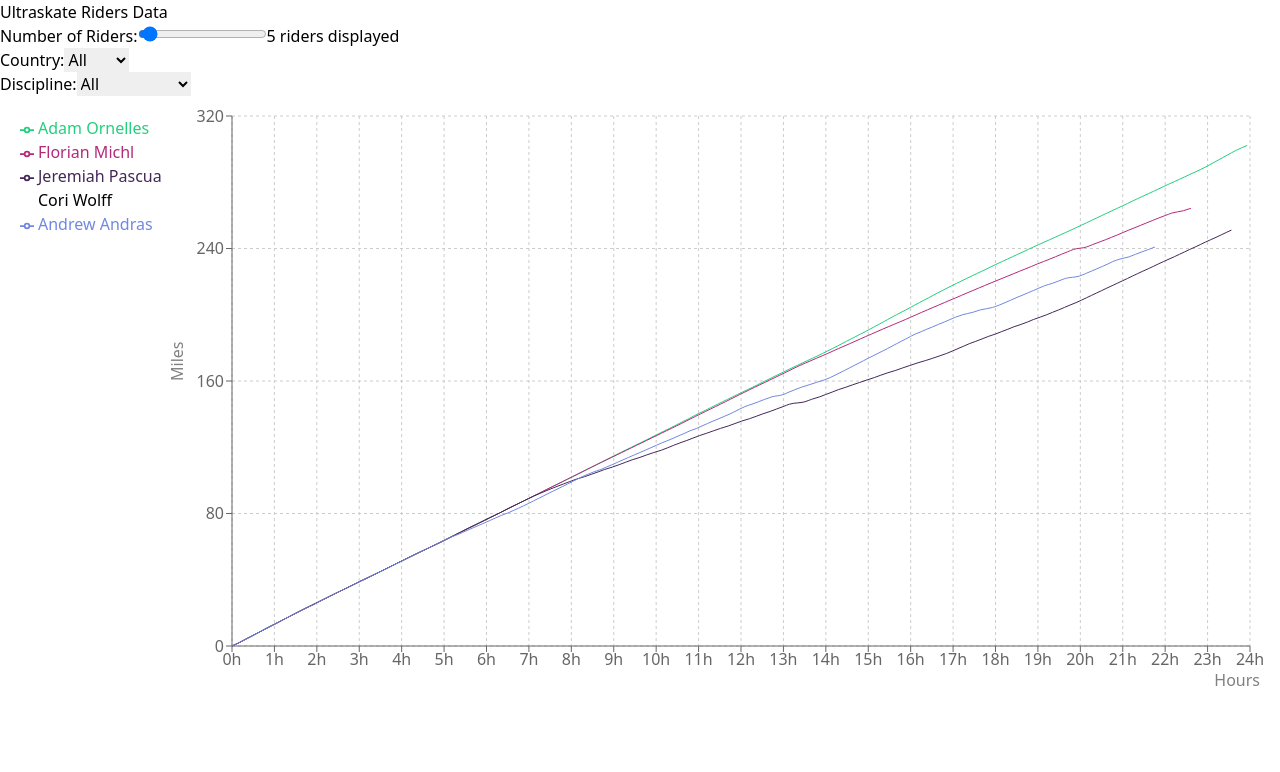
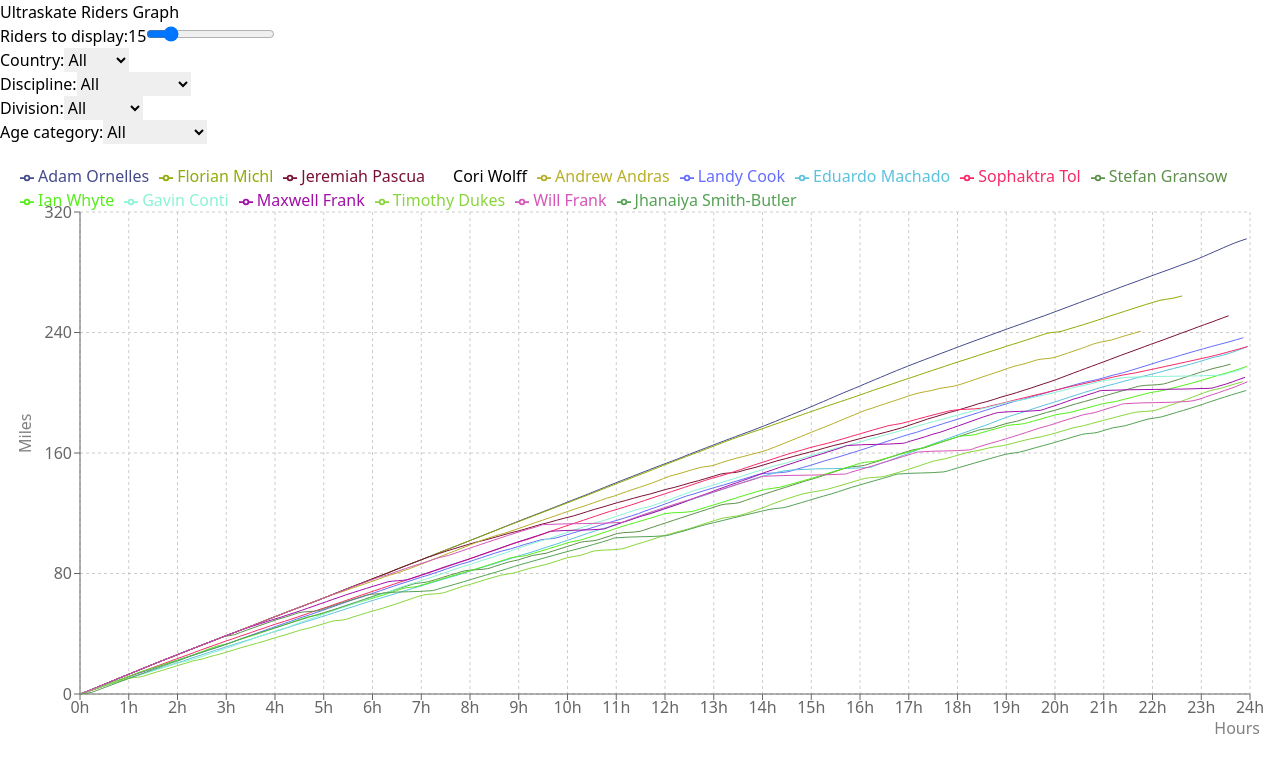
Before and after one commit to MathieuGood/ultraskate-graph, a React (Vite) app: page / in a window 1280 px wide. Shown: the top 772 px of the page. Built offline with nearby package versions, Linux system fonts and the light colour scheme.

Commit message:
Added age category filter. Styled filters.

```diff
--- a/src/App.tsx
+++ b/src/App.tsx
@@ -4,14 +4,13 @@ import RidersChart from "./components/RidersChart"
 import { riders } from "./data/miami_2024.json"
 
 function App() {
-	// const ridersData: RiderStats[] = riders.slice(0, 30)
 	const ridersData: RiderStats[] = riders
 
 	return (
-		<>
-			<h1>Ultraskate Riders Data</h1>
+		<div className="w-full mx-4 p-4">
+			<h1 className="text-2xl font-bold mb-1">Ultraskate Riders Graph</h1>
 			<RidersChart data={ridersData} />
-		</>
+		</div>
 	)
 }
 
--- a/src/components/RidersChart.tsx
+++ b/src/components/RidersChart.tsx
@@ -18,9 +18,11 @@ const RidersChart: React.FC<{ data: RiderStats[] }> = ({ data }) => {
 		{ hour: number; [riderName: string]: number | null }[]
 	>([])
 	const [filters, setFilters] = useState({
-		numberOfRiders: 5,
+		numberOfRiders: 15,
 		country: "",
-		discipline: ""
+		discipline: "",
+		division: "",
+		age: ""
 	})
 
 	useEffect(() => {
@@ -33,6 +35,8 @@ const RidersChart: React.FC<{ data: RiderStats[] }> = ({ data }) => {
 		return data
 			.filter(rider => applyCountryFilter(rider))
 			.filter(rider => applyDisciplineFilter(rider))
+			.filter(rider => applyDivisionFilter(rider))
+			.filter(rider => applyAgeFilter(rider))
 			.slice(0, filters.numberOfRiders)
 	}
 
@@ -44,11 +48,20 @@ const RidersChart: React.FC<{ data: RiderStats[] }> = ({ data }) => {
 		return filters.discipline ? rider.discipline === filters.discipline : true
 	}
 
+	const applyDivisionFilter = (rider: RiderStats) => {
+		return filters.division ? rider.division === filters.division : true
+	}
+
+	const applyAgeFilter = (rider: RiderStats) => {
+		return filters.age ? rider.age === filters.age : true
+	}
+
 	return (
 		<>
-			<div className="filters">
-				<div>
-					<label htmlFor="numberOfRiders">Number of Riders:</label>
+			<div className="filters flex flex-wrap gap-2">
+			<div className="border rounded p-2">
+					<label htmlFor="numberOfRiders">Riders to display:</label>
+					<span>{filters.numberOfRiders}</span>
 					<input
 						id="numberOfRiders"
 						type="range"
@@ -60,9 +73,8 @@ const RidersChart: React.FC<{ data: RiderStats[] }> = ({ data }) => {
 							setFilters({ ...filters, numberOfRiders: parseInt(e.target.value) })
 						}
 					/>
-					<span>{filters.numberOfRiders} riders displayed</span>
 				</div>
-				<div>
+				<div className="border rounded p-2">
 					<label htmlFor="countryFilter">Country:</label>
 					<select
 						id="countryFilter"
@@ -76,7 +88,7 @@ const RidersChart: React.FC<{ data: RiderStats[] }> = ({ data }) => {
 						))}
 					</select>
 				</div>
-				<div>
+				<div className="border rounded p-2">
 					<label htmlFor="disciplineFilter">Discipline:</label>
 					<select
 						id="disciplineFilter"
@@ -86,6 +98,34 @@ const RidersChart: React.FC<{ data: RiderStats[] }> = ({ data }) => {
 						{[...new Set(data.map(rider => rider.discipline))].map(discipline => (
 							<option key={discipline} value={discipline}>
 								{discipline}
+							</option>
+						))}
+					</select>
+				</div>
+				<div className="border rounded p-2">
+					<label htmlFor="divisionFilter">Division:</label>
+					<select
+						id="divisionFilter"
+						value={filters.division}
+						onChange={e => setFilters({ ...filters, division: e.target.value })}>
+						<option value="">All</option>
+						{[...new Set(data.map(rider => rider.division))].map(division => (
+							<option key={division} value={division}>
+								{division}
+							</option>
+						))}
+					</select>
+				</div>
+				<div className="border rounded p-2">
+					<label htmlFor="ageFilter">Age category:</label>
+					<select
+						id="ageFilter"
+						value={filters.age}
+						onChange={e => setFilters({ ...filters, age: e.target.value })}>
+						<option value="">All</option>
+						{[...new Set(data.map(rider => rider.age))].map(age => (
+							<option key={age} value={age}>
+								{age}
 							</option>
 						))}
 					</select>
@@ -114,10 +154,11 @@ const RidersChart: React.FC<{ data: RiderStats[] }> = ({ data }) => {
 						unit={"h"}
 					/>
 					<YAxis label={{ value: "Miles", angle: -90, position: "insideLeft" }} />
-					<Tooltip filterNull={false} />
-					<Legend layout="vertical" verticalAlign="top" align="left" />
+					<Tooltip />
+					<Legend layout="horizontal" verticalAlign="top" align="left" />
 					{applyAllFilters(data).map(rider => (
 						<Line
+							onMouseEnter={() => console.log(`focus on line ${rider.name}`)}
 							key={rider.id}
 							type="monotone"
 							dataKey={rider.name}
```
